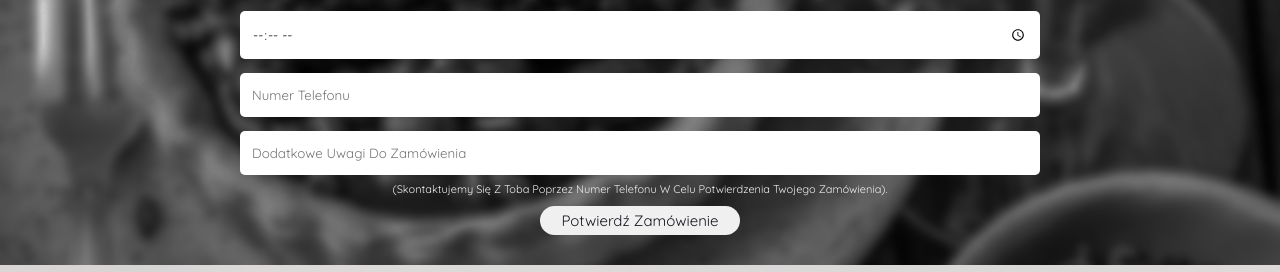
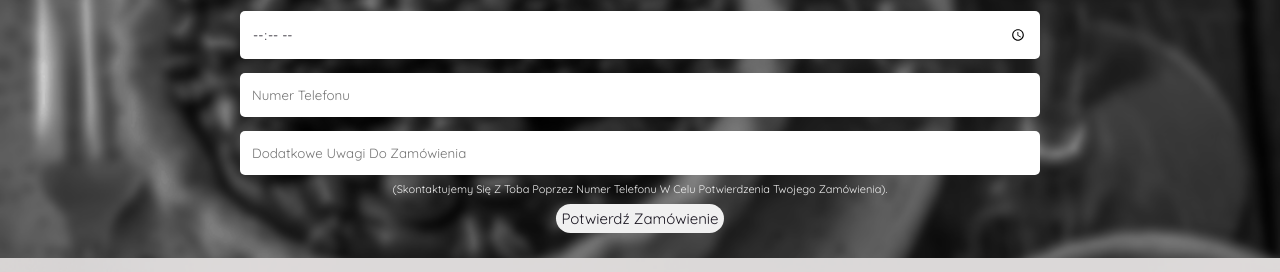
Before and after one commit to Piotrek785/slmonocukiernia, a plain HTML site: page index.html in a window 1280 px wide. Shown: the part 3749-4021 px from the top of the page. Drawn offline with nearby package versions, Linux system fonts and the light colour scheme.

Commit message:
Add files via upload

```diff
--- a/index.html
+++ b/index.html
@@ -378,7 +378,8 @@ padding:0;
                                                             <input type="hidden" name="_next" value="http://127.0.0.1:5500/index.html">
 
                                                            <p> (skontaktujemy się z toba poprzez numer telefonu w celu potwierdzenia twojego zamówienia).</p>
-                                                            <button type="submit" class="box2">Potwierdź Zamówienie</button>
+                                                           <br>
+                                                            <a href=index.html button type="submit" class="box2">Potwierdź Zamówienie</button>
 
                                                         </form>
                                                     </section>
```
